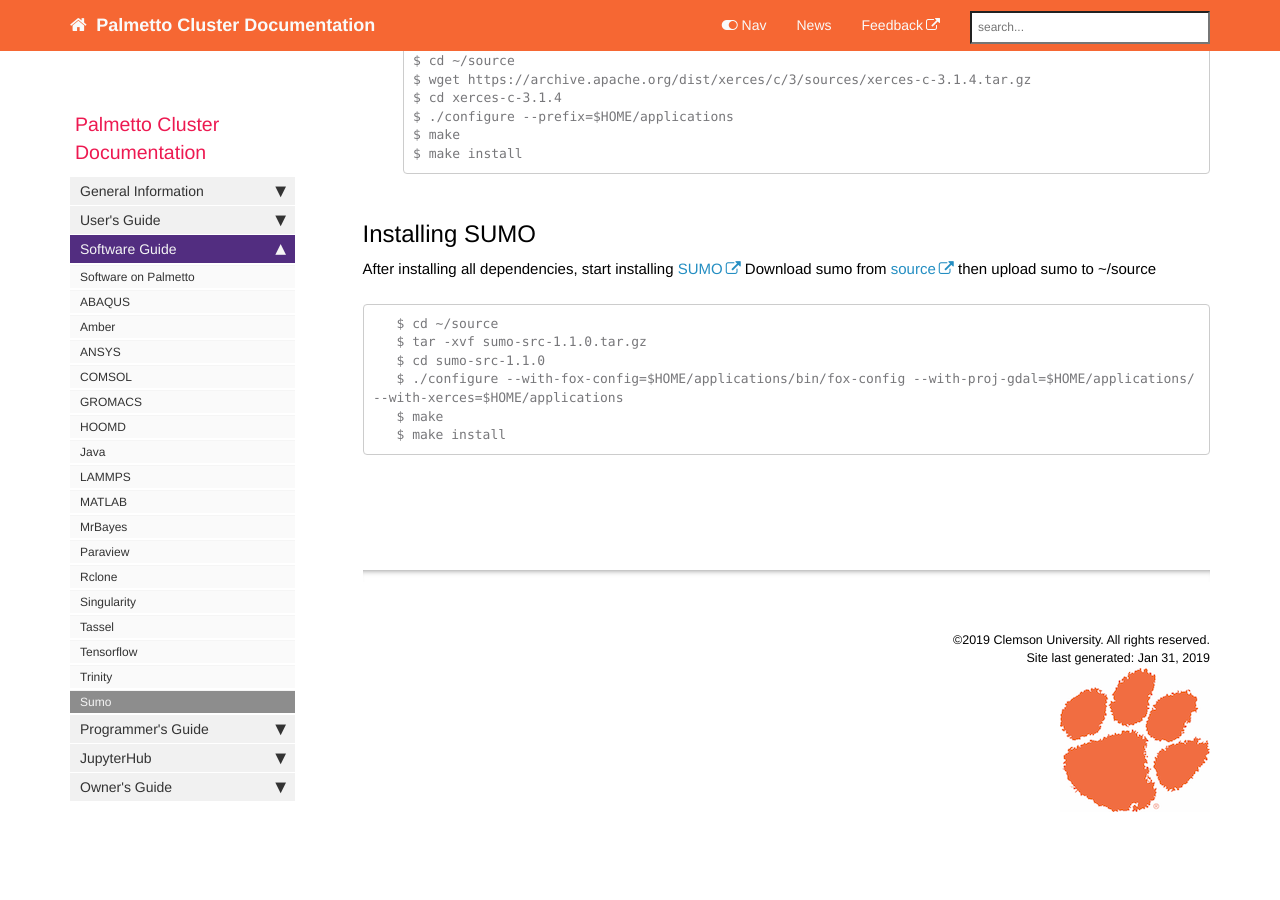
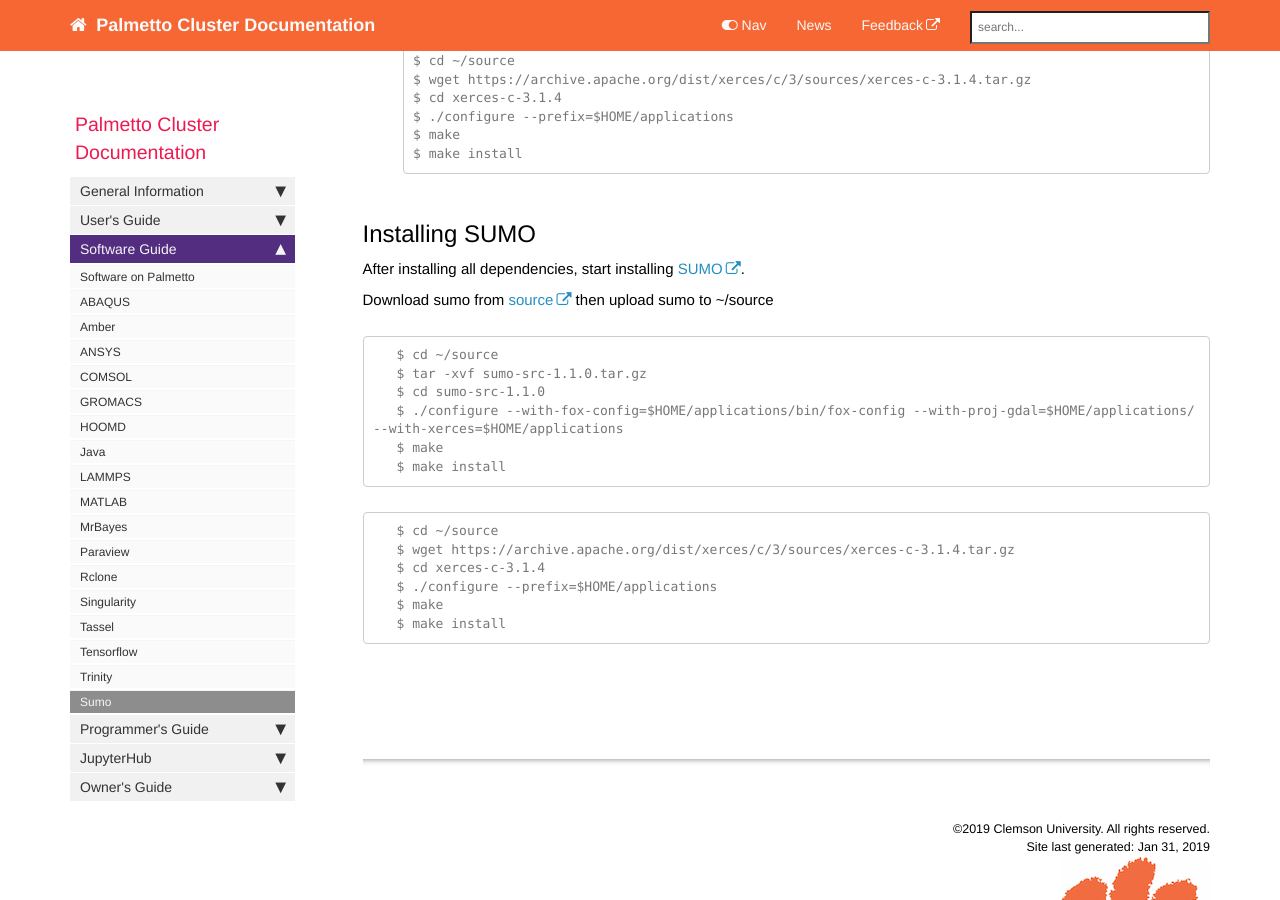
Before and after one commit to clemsonciti/palmetto-documentation, a Jekyll site: the page built from pages/documentation/software_sumo.md, in a window 1280 px wide and 900 px high, scrolled down 1268 px. Built offline with Jekyll 4.4.1, drawn with Linux system fonts in a browser that asks for light colours; nearby versions of some CDN libraries; comment, search, counter and statistics services are not loaded; before the commit the page ends 2140 px from its top, so only the background shows below that.

Commit message:
Update software_sumo.md

````diff
--- a/pages/documentation/software_sumo.md
+++ b/pages/documentation/software_sumo.md
@@ -71,9 +71,9 @@
 
 ## Installing SUMO
 
-   After installing all dependencies, start installing [SUMO](http://prdownloads.sourceforge.net/sumo/)
-   Download sumo from [source](https://sourceforge.net/projects/sumo/files/sumo/version%201.1.0/sumo-src-1.1.0.tar.gz/download)
-    then upload sumo to ~/source
+After installing all dependencies, start installing [SUMO](http://prdownloads.sourceforge.net/sumo/).
+
+Download sumo from [source](https://sourceforge.net/projects/sumo/files/sumo/version%201.1.0/sumo-src-1.1.0.tar.gz/download) then upload sumo to ~/source
 
 
    ```
@@ -84,3 +84,12 @@
    $ make
    $ make install
    ```
+
+  ```
+   $ cd ~/source
+   $ wget https://archive.apache.org/dist/xerces/c/3/sources/xerces-c-3.1.4.tar.gz
+   $ cd xerces-c-3.1.4
+   $ ./configure --prefix=$HOME/applications
+   $ make
+   $ make install
+   ```
````
